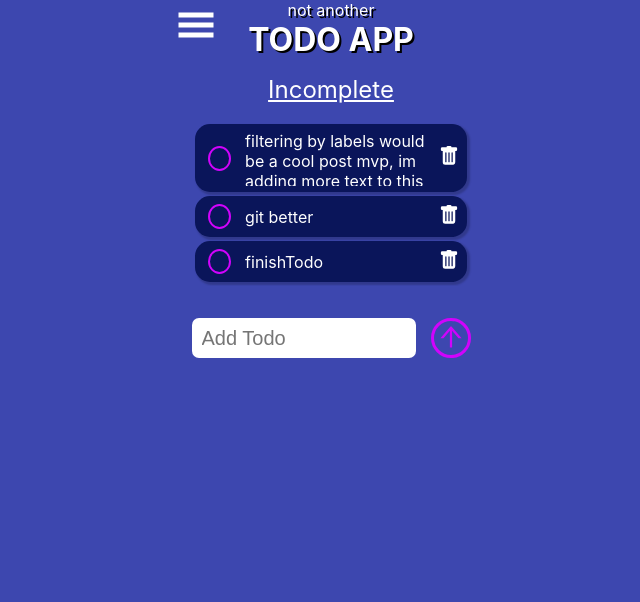
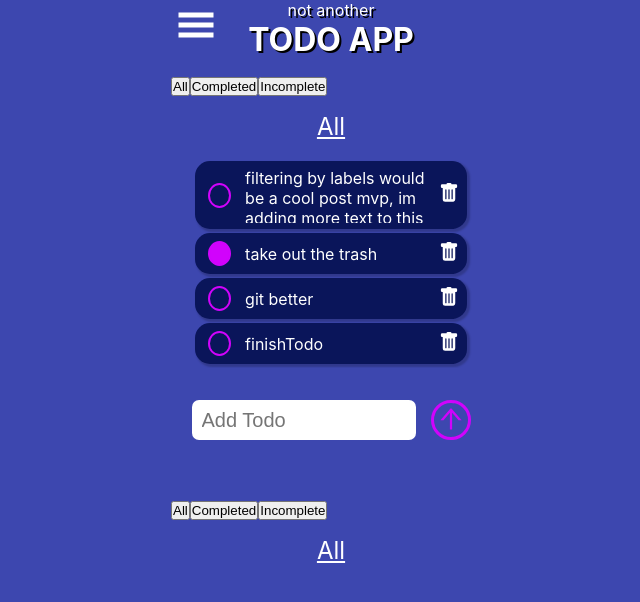
Before and after one commit to yeezick/react-todo, a React (Create React App) app: page / in a window 1280 px wide. Shown: the top 602 px of the page, without its empty margins (309-949 px from the left). Built offline with nearby package versions, Linux system fonts and the light colour scheme.

Commit message:
- create filter component to handle name change -

```diff
--- a/src/App.js
+++ b/src/App.js
@@ -3,6 +3,7 @@ import { useState } from "react";
 // components
 import Completed from "./screens/Completed";
 import Home from "./screens/Home";
+import Todo from "./components/todo/Todo";
 // utils
 import "./App.css";
 import "./layout/sidebar/Sidebar.css";
@@ -56,6 +57,14 @@ function App() {
         setVisibleSidebar={setVisibleSidebar}
       />
 
+      <div>
+        <Todo
+          defaultList={defaultList}
+          setDefaultList={setDefaultList}
+          name="Incomplete"
+        />
+      </div>
+
       <Routes>
         <Route
           path="/"
--- a/src/components/todo/Todo.jsx
+++ b/src/components/todo/Todo.jsx
@@ -107,10 +107,12 @@ const TodoList = ({ defaultList, name, setDefaultList }) => {
   );
 };
 
-const Todo = ({ defaultList, setDefaultList, name }) => {
+const Todo = ({ defaultList, setDefaultList }) => {
+  const [name, setName] = useState("All");
   return (
     <>
       <div className="app_welcome">
+        <Filter setName={setName} />
         <p className="todo_title">{name}</p>
       </div>
       <TodoList
@@ -123,3 +125,16 @@ const Todo = ({ defaultList, setDefaultList, name }) => {
   );
 };
 export default Todo;
+
+const Filter = ({ setName }) => {
+  const handleName = (e) => {
+    setName(e.target.textContent);
+  };
+  return (
+    <>
+      <button onClick={handleName}>All</button>
+      <button onClick={handleName}>Completed</button>
+      <button onClick={handleName}>Incomplete</button>
+    </>
+  );
+};
```
